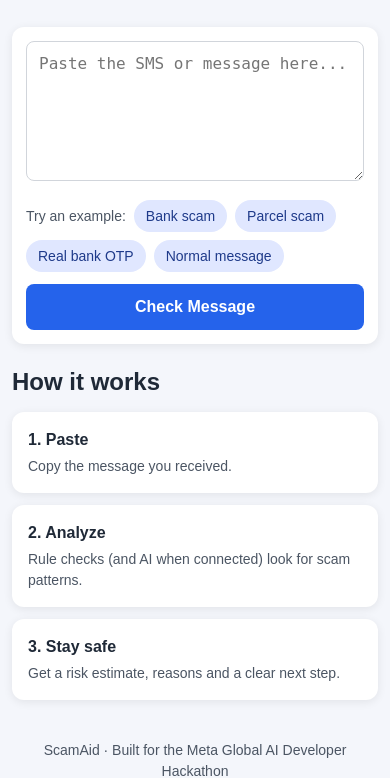
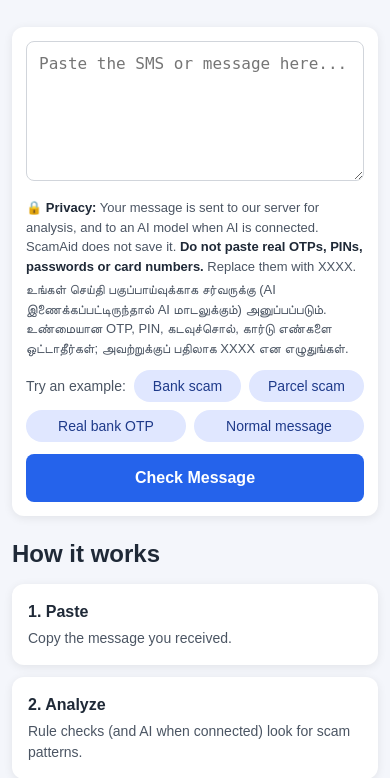
Before and after one commit to yazhinikarunakaran16/ScamAid, a FastAPI app: page / in a window 390 px wide. Shown: the part 195-973 px from the top of the page. Run offline with FastAPI, Linux system fonts and the light colour scheme.

Commit message:
Add privacy note, score explanation, exact finding notes, error state, mobile fixes

```diff
--- a/app.py
+++ b/app.py
@@ -23,6 +23,29 @@ client = OpenAI(api_key=API_KEY or "dummy", base_url=BASE_URL, timeout=40, max_r
 class Message(BaseModel):
     text: str
 
+
+NOTES = {
+    "kyc": ("KYC request: Banks do not ask you to update KYC through a link in an SMS. Scammers say 'KYC update' to steal your login or card details.",
+            "KYC கோரிக்கை: வங்கிகள் SMS இணைப்பு மூலம் KYC புதுப்பிக்கச் சொல்வதில்லை. மோசடியாளர்கள் 'KYC' என்று கூறி உங்கள் லாகின் அல்லது கார்டு விவரங்களைத் திருடுகிறார்கள்."),
+    "otp": ("OTP request: An OTP is a key to your money. Never share it. Anyone who asks for it is trying to approve a payment from your account.",
+            "OTP கோரிக்கை: OTP என்பது உங்கள் பணத்தின் சாவி. யாரிடமும் பகிராதீர்கள். அதைக் கேட்பவர் உங்கள் கணக்கிலிருந்து பணம் எடுக்க முயல்கிறார்."),
+    "upi pin": ("UPI PIN request: You enter a UPI PIN only to send money, never to receive it or to 'verify'.",
+                "UPI PIN கோரிக்கை: UPI PIN பணம் அனுப்ப மட்டுமே. பெறுவதற்கோ 'சரிபார்ப்பதற்கோ' தேவையில்லை."),
+    "cvv": ("CVV request: Your card's CVV lets others pay online with your card. Never share it.",
+            "CVV கோரிக்கை: CVV இருந்தால் மற்றவர்கள் உங்கள் கார்டில் ஆன்லைனில் பணம் செலுத்த முடியும். பகிராதீர்கள்."),
+    "password": ("Password request: Real companies never ask for your password by message.",
+                 "கடவுச்சொல் கோரிக்கை: உண்மையான நிறுவனங்கள் செய்தியில் கடவுச்சொல் கேட்காது."),
+    "aadhaar": ("Aadhaar request: Aadhaar details can be misused for fake loans and SIM cards.",
+                "ஆதார் கோரிக்கை: ஆதார் விவரங்கள் போலிக் கடன், சிம் கார்டுகளுக்குத் தவறாகப் பயன்படுத்தப்படலாம்."),
+    "pan card": ("PAN request: PAN details can be misused for fake loans and fraud.",
+                 "PAN கோரிக்கை: PAN விவரங்கள் போலிக் கடன், மோசடிக்குத் தவறாகப் பயன்படுத்தப்படலாம்."),
+    "card number": ("Card number request: Banks never ask for your full card number by message.",
+                    "கார்டு எண் கோரிக்கை: வங்கிகள் செய்தியில் முழு கார்டு எண்ணைக் கேட்காது."),
+    "verify now": ("'Verify now' pressure: Scammers push you to verify through a link so you enter your details on a fake page.",
+                   "'இப்போதே சரிபார்' அழுத்தம்: போலி பக்கத்தில் விவரங்களை உள்ளிட வைக்க இணைப்பு மூலம் சரிபார்க்கச் சொல்கிறார்கள்."),
+    "update now": ("'Update now' pressure: Scammers push you to update details through a link so you enter them on a fake page.",
+                   "'இப்போதே புதுப்பி' அழுத்தம்: போலி பக்கத்தில் விவரங்களை உள்ளிட வைக்க இணைப்பு மூலம் புதுப்பிக்கச் சொல்கிறார்கள்."),
+}
 
 RULES = [
     {"key": "urgency", "title": "Pressure to act fast", "weight": 25,
@@ -132,8 +155,13 @@ def analyze_rules(text):
         if found:
             score += r["weight"]
             matched += found
+            explain, explain_ta = r["explain"], r["explain_ta"]
+            used = [NOTES[w] for w in found if w in NOTES][:2]
+            if used:
+                explain = " ".join(n[0] for n in used)
+                explain_ta = " ".join(n[1] for n in used)
             findings.append({"key": r["key"], "title": r["title"], "title_ta": r["title_ta"],
-                             "explain": r["explain"], "explain_ta": r["explain_ta"], "found": found})
+                             "explain": explain, "explain_ta": explain_ta, "found": found})
             breakdown.append({"label": r["title"], "label_ta": r["title_ta"], "points": r["weight"]})
 
     links = re.findall(r"(?:https?://|www\.)\S+", low)
--- a/static/script.js
+++ b/static/script.js
@@ -1,6 +1,7 @@
 const btn = document.getElementById("checkBtn");
 const input = document.getElementById("message");
 const resultBox = document.getElementById("result");
+const errorBox = document.getElementById("errorBox");
 const themeBtn = document.getElementById("themeBtn");
 const langBtn = document.getElementById("langBtn");
 const listenBtn = document.getElementById("listenBtn");
@@ -14,6 +15,7 @@ const LABELS = {
         btn: "தமிழில் பார்க்க", none: "No warning signs were added to the score.",
         noFlags: "No obvious warning signs found.", found: "Found",
         copy: "📋 Copy", copied: "✅ Copied",
+        scoreNote: "This is an estimate, not a guarantee. 0-39 low risk, 40-59 suspicious, 60+ likely scam. The score is built from the warning signs listed below.",
         note: "Before sharing, remove names, phone numbers, OTPs and account numbers. The copied text does not include your original message.",
         verdict: { safe: "safe", suspicious: "suspicious", scam: "scam" },
         ai: "AI + rules", rules: "Rule-based check" },
@@ -23,6 +25,7 @@ const LABELS = {
         btn: "View in English", none: "மதிப்பெண்ணில் எந்த எச்சரிக்கையும் சேர்க்கப்படவில்லை.",
         noFlags: "வெளிப்படையான எச்சரிக்கை அறிகுறிகள் இல்லை.", found: "கண்டறிந்தது",
         copy: "📋 நகலெடு", copied: "✅ நகலெடுக்கப்பட்டது",
+        scoreNote: "இது ஒரு மதிப்பீடு மட்டுமே, உத்தரவாதம் அல்ல. 0-39 குறைந்த ஆபத்து, 40-59 சந்தேகம், 60+ மோசடிக்கு வாய்ப்பு அதிகம். கீழே உள்ள எச்சரிக்கை அறிகுறிகளிலிருந்து மதிப்பெண் கணக்கிடப்படுகிறது.",
         note: "பகிரும் முன் பெயர்கள், தொலைபேசி எண்கள், OTP, கணக்கு எண்களை நீக்கவும். நகலெடுத்த உரையில் உங்கள் அசல் செய்தி இல்லை.",
         verdict: { safe: "பாதுகாப்பு", suspicious: "சந்தேகம்", scam: "மோசடி" },
         ai: "AI + விதிகள்", rules: "விதி அடிப்படையிலான சோதனை" }
@@ -51,26 +54,48 @@ document.querySelectorAll(".ex-btn").forEach(b => {
   b.addEventListener("click", () => { input.value = b.dataset.text; input.focus(); });
 });
 
+// ---------- Error state ----------
+function showError() {
+  errorBox.textContent = "Analysis temporarily unavailable. Please try again in a minute. / பகுப்பாய்வு தற்காலிகமாக கிடைக்கவில்லை. ஒரு நிமிடம் கழித்து மீண்டும் முயற்சிக்கவும்.";
+  errorBox.classList.remove("hidden");
+  resultBox.classList.add("hidden");
+}
+
 // ---------- Check ----------
 btn.addEventListener("click", async () => {
   const text = input.value.trim();
   if (!text) { alert("Please paste a message first."); return; }
+
+  errorBox.classList.add("hidden");
   btn.disabled = true;
   btn.textContent = "Checking...";
+  const slowTimer = setTimeout(() => {
+    btn.textContent = "Still working... server may be waking up";
+  }, 6000);
+  const ctrl = new AbortController();
+  const abortTimer = setTimeout(() => ctrl.abort(), 60000);
+
   try {
     const res = await fetch("/analyze", {
       method: "POST",
       headers: { "Content-Type": "application/json" },
-      body: JSON.stringify({ text })
+      body: JSON.stringify({ text }),
+      signal: ctrl.signal
     });
-    lastData = await res.json();
+    if (!res.ok) throw new Error("Bad status " + res.status);
+    const data = await res.json();
+    if (!data || !data.verdict) throw new Error("Bad data");
+    lastData = data;
     lastText = text;
     render();
     resultBox.classList.remove("hidden");
     resultBox.scrollIntoView({ behavior: "smooth" });
   } catch (err) {
-    alert("Something went wrong. Is the server running?");
+    showError();
   }
+
+  clearTimeout(slowTimer);
+  clearTimeout(abortTimer);
   btn.disabled = false;
   btn.textContent = "Check Message";
 });
@@ -116,6 +141,7 @@ function render() {
   fill.style.width = "0";
   setTimeout(() => { fill.style.width = score + "%"; }, 50);
 
+  document.getElementById("scoreNote").textContent = L.scoreNote;
   document.getElementById("hBreak").textContent = L.brk;
   document.getElementById("hWhy").textContent = L.why;
   document.getElementById("hWarn").textContent = L.warn;
--- a/static/style.css
+++ b/static/style.css
@@ -200,4 +200,23 @@ mark { background: #fde68a; color: #1f2937; padding: 0 2px; border-radius: 3px;
   .lang-btn { width: 100%; margin-left: 0; min-height: 40px; }
   .ex-btn { padding: 8px 12px; }
   .actions .listen-btn, .actions .report-link { flex: 1 1 100%; }
+}.privacy { font-size: 13px; color: var(--muted); margin-top: 10px; line-height: 1.5; }
+.privacy b { color: var(--text); }
+.privacy-ta { display: block; margin-top: 4px; }
+
+.error { margin-top: 12px; padding: 12px 14px; border-radius: 8px; background: var(--flag-bg); color: var(--flag-text); font-size: 14px; line-height: 1.5; }
+
+/* Mobile fit: wrap long Tamil text, avoid overlap */
+.card, .finding, .msg-box, .breakdown li, .note, .privacy { overflow-wrap: anywhere; word-break: break-word; }
+.verdict-row { flex-wrap: wrap; row-gap: 8px; }
+.breakdown li span { min-width: 0; }
+.breakdown li b { white-space: nowrap; }
+.actions .listen-btn, .actions .report-link { line-height: 1.3; padding: 10px 12px; }
+
+@media (max-width: 480px) {
+  #checkBtn { min-height: 48px; }
+  .ex-btn { flex: 1 1 auto; }
+  .badge { font-size: 13px; }
+  .mode { width: 100%; }
+  .meter { margin-bottom: 8px; }
 }
--- a/templates/index.html
+++ b/templates/index.html
@@ -20,6 +20,13 @@
 
     <section class="card">
       <textarea id="message" rows="6" placeholder="Paste the SMS or message here..."></textarea>
+
+      <p class="privacy">
+        🔒 <b>Privacy:</b> Your message is sent to our server for analysis, and to an AI model when AI is connected. ScamAid does not save it.
+        <b>Do not paste real OTPs, PINs, passwords or card numbers.</b> Replace them with XXXX.<br>
+        <span class="privacy-ta">உங்கள் செய்தி பகுப்பாய்வுக்காக சர்வருக்கு (AI இணைக்கப்பட்டிருந்தால் AI மாடலுக்கும்) அனுப்பப்படும். உண்மையான OTP, PIN, கடவுச்சொல், கார்டு எண்களை ஒட்டாதீர்கள்; அவற்றுக்குப் பதிலாக XXXX என எழுதுங்கள்.</span>
+      </p>
+
       <div class="examples">
         <span>Try an example:</span>
         <button type="button" class="ex-btn" data-text="Dear customer, your SBI account will be blocked today. Update KYC now: http://sbi-kyc.xyz">Bank scam</button>
@@ -28,6 +35,7 @@
         <button type="button" class="ex-btn" data-text="Amma, I will reach home by 7 pm. Please keep dinner ready.">Normal message</button>
       </div>
       <button id="checkBtn">Check Message</button>
+      <p id="errorBox" class="error hidden"></p>
     </section>
 
     <section id="result" class="card result hidden">
@@ -38,6 +46,7 @@
         <button id="langBtn" type="button" class="lang-btn">தமிழில் பார்க்க</button>
       </div>
       <div class="meter"><div id="meterFill" class="meter-fill"></div></div>
+      <p id="scoreNote" class="note"></p>
 
       <h3 id="hBreak">How the score was calculated</h3>
       <ul id="breakdown" class="breakdown"></ul>
```
